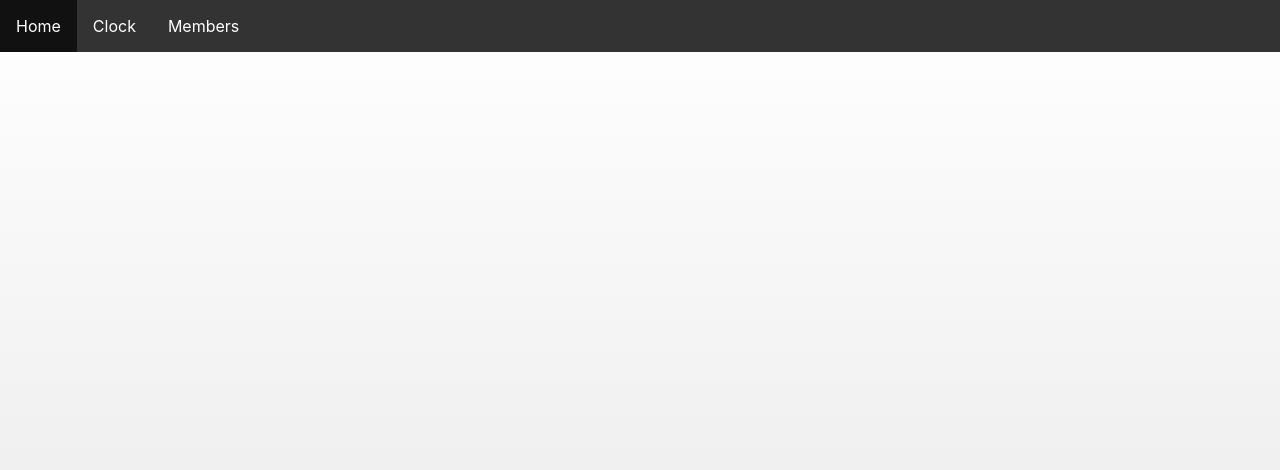
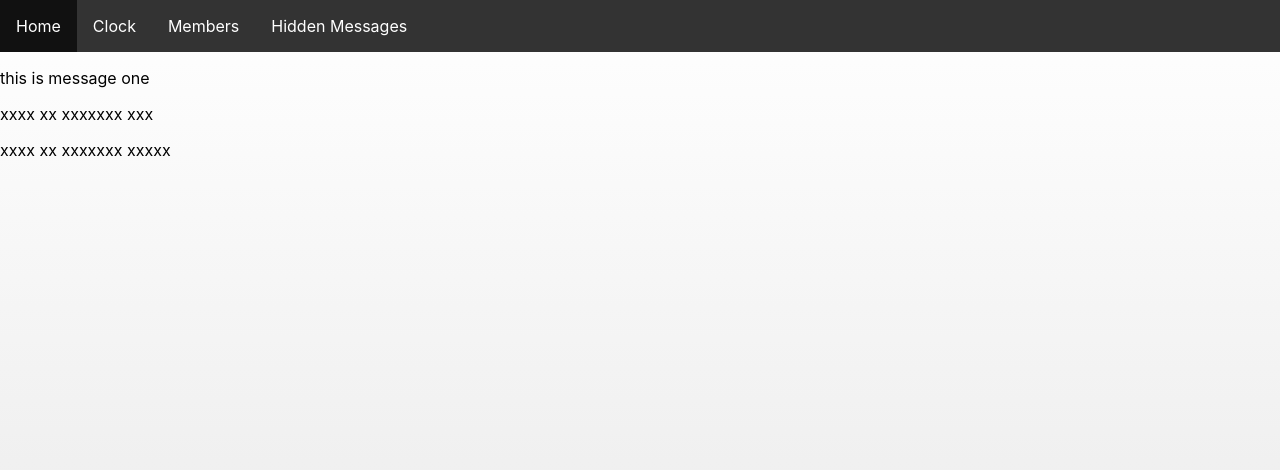
Before and after one commit to JayWebDevCom/Learning-React, a React (Create React App) app: page /hiddenMessages in a window 1280 px wide. Shown: the top 470 px of the page. Built offline with nearby package versions, Linux system fonts and the light colour scheme.

Commit message:
Implement HiddenMessages

```diff
--- a/src/components/App.js
+++ b/src/components/App.js
@@ -8,6 +8,7 @@ import {v4} from 'uuid';
 import colorsFile from '../colorsFile'
 import {Clock} from "./clock/Clock";
 import {MemberList} from "./members/MemberList";
+import {HiddenMessages} from "./HiddenMessages";
 
 class App extends Component {
 
@@ -76,6 +77,9 @@ class App extends Component {
                 <Route exact path="/members">
                     <MemberList/>
                 </Route>
+                <Route exact path="/hiddenMessages">
+                    <HiddenMessages/>
+                </Route>
             </Router>
         )
     }
--- /dev/null
+++ b/src/components/HiddenMessage.js
@@ -0,0 +1,25 @@
+import React, {Component} from 'react';
+
+export class HiddenMessage extends Component {
+
+    constructor(props) {
+        super(props);
+        this.state = {
+            hidden: (props.hide) ? props.hide : true
+        }
+    }
+
+    componentWillReceiveProps(nextProps, nextContext) {
+        this.setState({hidden: nextProps.hide})
+    }
+
+    render() {
+        const {children} = this.props;
+        const {hidden} = this.state;
+        return (
+            <p>
+                {(hidden) ? children.replace(/[a-zA-Z0-9]/g, "x") : children}
+            </p>
+        )
+    }
+}
--- /dev/null
+++ b/src/components/HiddenMessages.js
@@ -0,0 +1,42 @@
+import React, {Component} from 'react';
+import {HiddenMessage} from './HiddenMessage'
+
+export class HiddenMessages extends Component {
+
+    constructor(props) {
+        super(props);
+        this.state = {
+            messages: [
+                "this is message one",
+                "this is message two",
+                "this is message three",
+            ],
+            showing: -1
+        }
+    }
+
+    componentWillMount() {
+        this.interval = setInterval(() => {
+            let {showing, messages} = this.state;
+            showing = (++showing >= messages.length) ? -1 : showing;
+            this.setState({showing})
+        }, 1000)
+    }
+
+    componentWillUnmount() {
+        clearInterval(this.interval)
+    }
+
+    render() {
+        const {messages, showing} = this.state;
+        return (
+            <div className={'hidden-messages'}>
+                {messages.map((message, i) =>
+                    <HiddenMessage key={i} hide={i !== showing}>
+                        {message}
+                    </HiddenMessage>
+                )}
+            </div>
+        )
+    }
+}
--- a/src/components/Home.js
+++ b/src/components/Home.js
@@ -7,5 +7,6 @@ export const Home = () =>
             <li><Link to="/">Home</Link></li>
             <li><Link to="/clock">Clock</Link></li>
             <li><Link to="/members">Members</Link></li>
+            <li><Link to="/hiddenMessages">Hidden Messages</Link></li>
         </ul>
     </div>;
```
